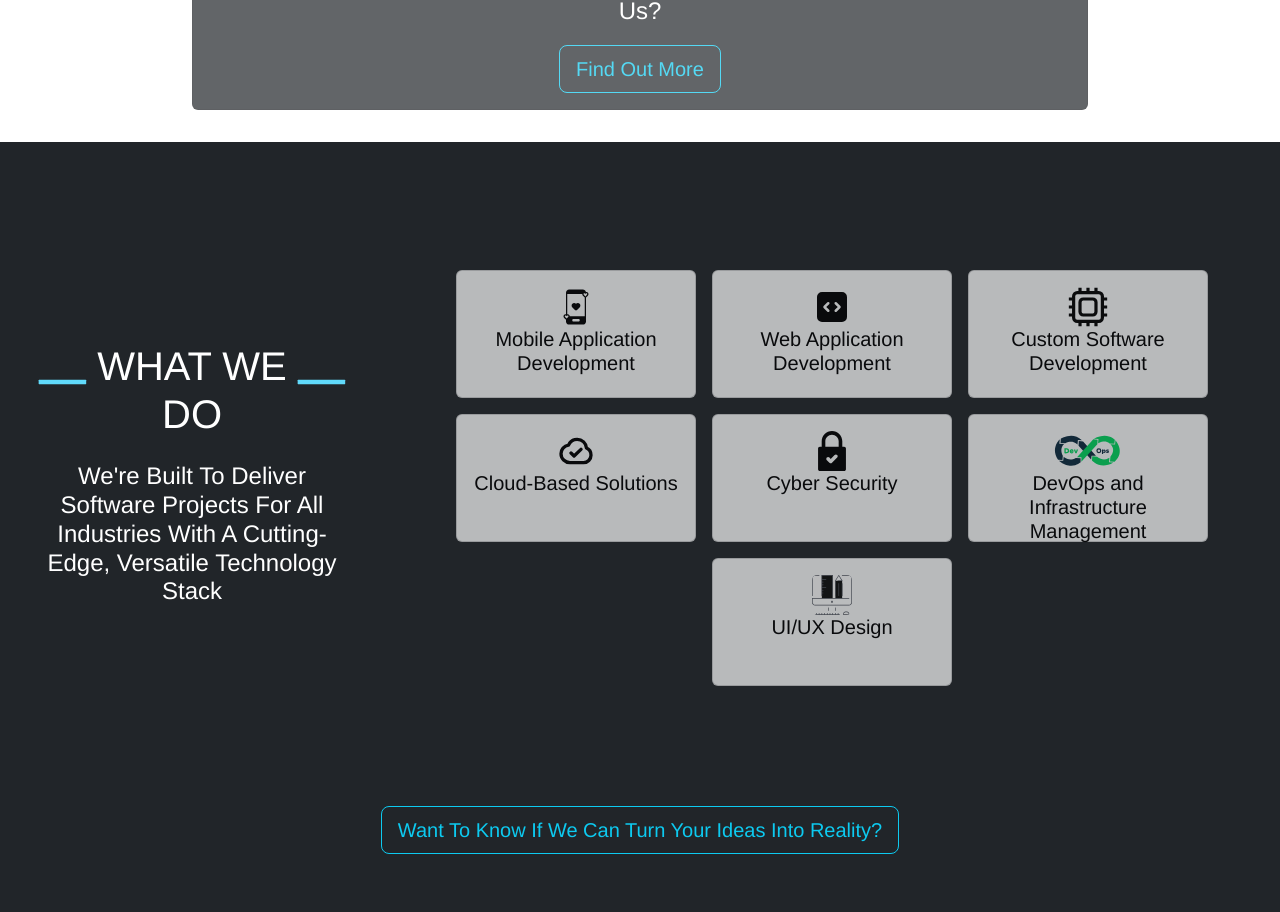
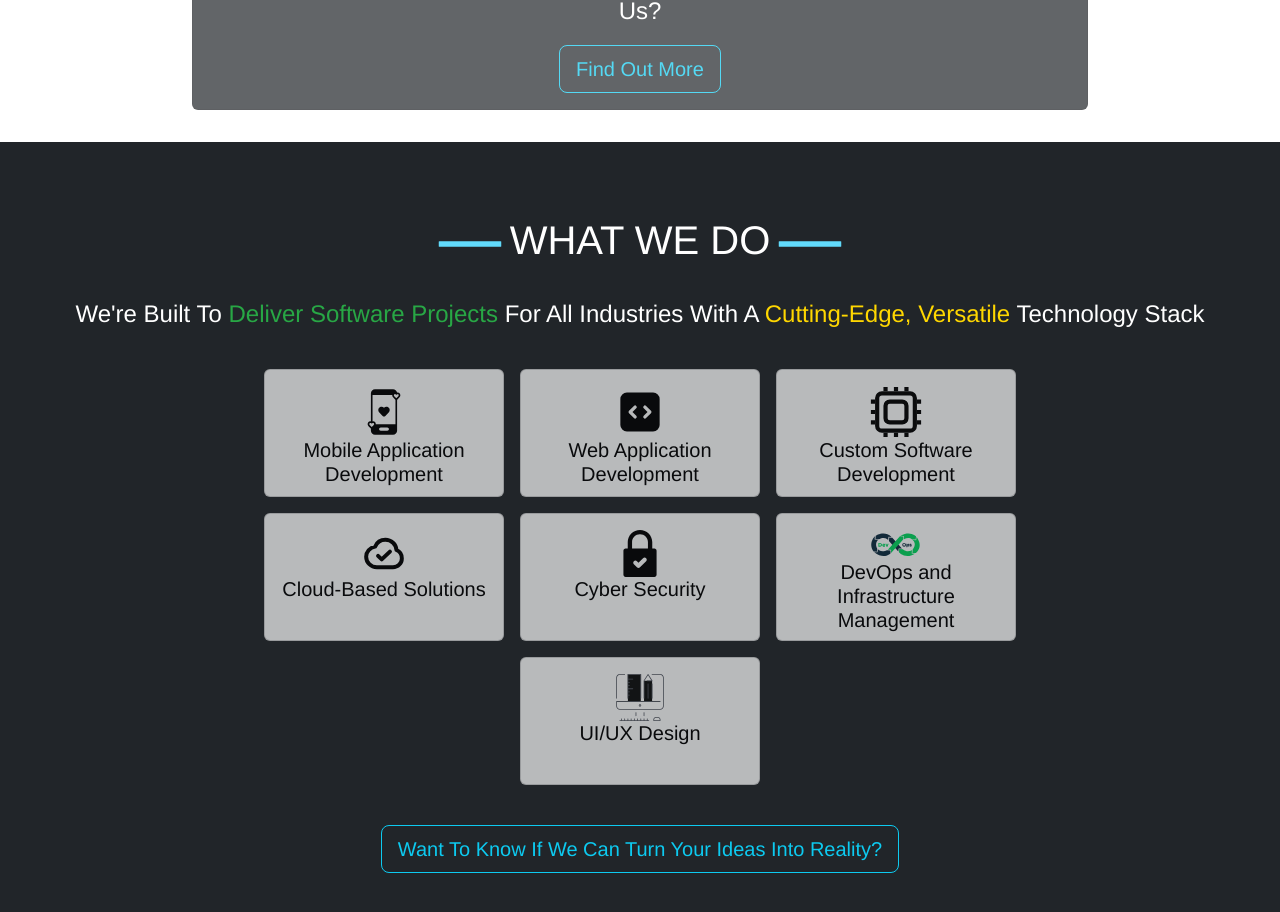
Before and after one commit to theiceoan/fraction, a React (Create React App) app in the folder client/: page / in a window 1280 px wide. Shown: the part 1592-2504 px from the top of the page. Built offline with nearby package versions, Linux system fonts and the light colour scheme.

Commit message:
styling for mobile version and component arragnement change

```diff
--- a/client/src/what-we-do/WhatWeDo.css
+++ b/client/src/what-we-do/WhatWeDo.css
@@ -4,22 +4,13 @@
 	flex-direction: column; /* Change to column to stack content vertically */
 	justify-content: center;
 	align-items: center;
-	height: 100vh;
-}
-
-.what-we-do-content {
-	display: flex; /* Allow text and card items to be inline */
-	flex-direction: row; /* Keep text and card items in a row */
-	justify-content: center; /* Center them horizontally */
-	align-items: center; /* Align items to the start */
-	width: 100%; /* Full width to use available space */
-	padding: 5em 0em;
+	min-height: 100vh;
 }
 
 .what-we-do-text-container {
 	color: white;
-	width: 30%;
-	padding: 0em 2em;
+	/* width: 30%; */
+	padding: 2em 0em;
 }
 
 .item-container {
@@ -27,7 +18,7 @@
 }
 
 .what-we-do-svg {
-	height: 5vmin;
+	height: 20%;
 }
 
 .what-we-do-details-container {
@@ -43,9 +34,38 @@
 .title-with-lines {
 	display: flex;
 	flex-direction: row;
+	align-items: center;
+	justify-content: center;
 	padding-bottom: 1em;
 }
 
 .waiting-list-button-container {
 	text-align: center;
 }
+
+/* mobile device media queries */
+@media only screen and (max-width: 1000px) {
+	.what-we-do-container {
+		padding: 2em;
+	}
+
+	.what-we-do-text-container, .what-we-do-details-container {
+		width: 100%;
+	}
+
+	.what-we-do-text-container {
+		padding-bottom: 2em;
+	}
+
+	.waiting-list-button-container {
+		padding: 2em 0em;
+	}
+
+	.item-container {
+		width: 10em;
+	}
+}
+
+@media only screen and (min-width: 501px) and (max-width: 1000px) {
+
+}
--- a/client/src/what-we-do/WhatWeDo.tsx
+++ b/client/src/what-we-do/WhatWeDo.tsx
@@ -11,7 +11,6 @@ interface WhatWeDoProps {
 export const WhatWeDo = ({ openModal }: WhatWeDoProps) => {
 	return (
 		<div className='what-we-do-container'>
-			<div className='what-we-do-content'>
 				<div className='what-we-do-text-container'>
 					<div className='title-with-lines'>
 						<Line />
@@ -19,8 +18,8 @@ export const WhatWeDo = ({ openModal }: WhatWeDoProps) => {
 						<Line />
 					</div>
 					<h4>
-						We're Built To Deliver Software Projects For All
-						Industries With A Cutting-Edge, Versatile Technology Stack
+						We're Built To <span className='highlight-green'>Deliver Software Projects</span> For All
+						Industries With A <span className='highlight-gold'>Cutting-Edge, Versatile</span> Technology Stack
 					</h4>
 				</div>
 				<div className='what-we-do-details-container'>
@@ -31,7 +30,6 @@ export const WhatWeDo = ({ openModal }: WhatWeDoProps) => {
 									<Card.Img
 										src={item.svgPath}
 										width="10px"
-										style={{ width: 'inherit' }}
 										alt={item.title}
 										className="what-we-do-svg"
 									/>
@@ -40,7 +38,6 @@ export const WhatWeDo = ({ openModal }: WhatWeDoProps) => {
 							</Card>
 						</div>
 					))}
-				</div>
 				</div>
 				<div className='waiting-list-button-container'>
 					<Button
```
Lines whose indentation alone changed are shown as unchanged.
